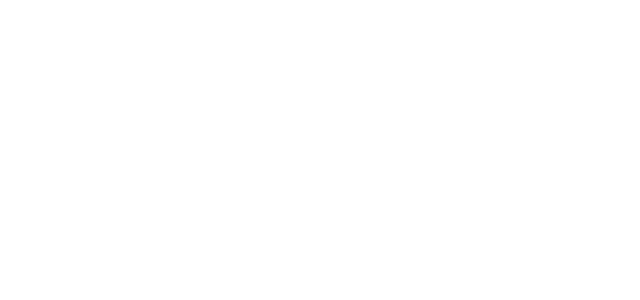
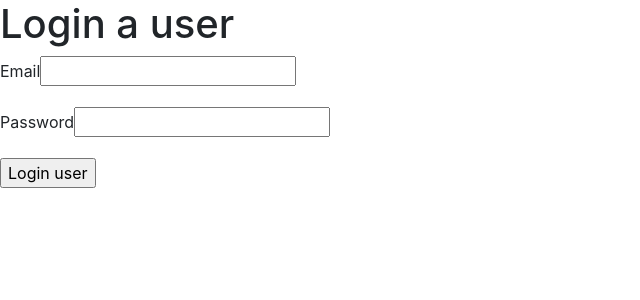
Before and after one commit to Coencidental/T3A2_Pesky_Pooch, a React (Create React App) app: page /login in a window 1280 px wide. Shown: the top 300 px of the page, without its empty margins (0-640 px from the left). Built offline with nearby package versions, Linux system fonts and the light colour scheme.

Commit message:
login page and form added

```diff
--- a/src/App.js
+++ b/src/App.js
@@ -1,17 +1,28 @@
 import React, { Component } from 'react';
 import { BrowserRouter as  Router, Route, Switch } from "react-router-dom";
-import axios from 'axios';
 import { Home } from './Home';
 import { About } from './About';
 import { Services } from './Services';
 import { Contact } from './Contact';
+import LoginPage from './LoginPage'
 
 class App extends Component {
+  state = {
+    token: sessionStorage.getItem("token")
+  }
+
+  onLogin = (token) => {
+    sessionStorage.setItem("token", token)
+    this.setState({ token })
+  }
   render() {
+    const { token } = this.props;
+
     return (
       <React.Fragment>
         <Router>
           <Switch>
+            <Route exact path="/login" component={LoginPage} />
             <Route exact path="/" component={Home} />
             <Route exact path="/about" component={About} />
             <Route exact path="/services" component={Services} />
--- /dev/null
+++ b/src/LoginPage.js
@@ -0,0 +1,16 @@
+import React, { Component } from 'react';
+import LoginForm from './forms/LoginForm';
+
+class LoginPage extends Component {
+  render() {
+
+    return(
+      <div>
+        <h1>Login a user</h1>
+        <LoginForm onLogin={this.props.onLogin} />
+      </div>
+    )
+  }
+}
+
+export default LoginPage;
--- /dev/null
+++ b/src/forms/LoginForm.js
@@ -0,0 +1,55 @@
+import React, { Component } from "react";
+import axios from "axios";
+import { Redirect } from "react-router-dom";
+
+
+export default class loginForm extends Component {
+  state = {
+    email: "",
+    password: ""
+  };
+
+  onFormSubmit = event => {
+    event.preventDefault();
+    const { email, password } = this.state;
+
+    axios.post("http://localhost:3000/api/login", { email, password })
+    .then(res => { this.props.onLogin(res.data.token); this.props.history.push("/") })
+    .cathc(err => console.error(err))
+  };
+
+  onInputChange = (name, event) => {
+    this.setState({ [name]: event.target.value });
+  };
+
+  render() {
+    console.log(this.props);
+    const { email, password } = this.state;
+
+    return this.state.submit ? (
+      <Redirect to="/" />
+    ) : (
+      <form onSubmit={this.onFormSubmit}>
+        <p>
+          <label htmlFor="email">Email</label>
+          <input
+            type="email"
+            value={email}
+            onChange={event => this.onInputChange("email", event)}
+          />
+        </p>
+        <p>
+          <label htmlFor="email">Password</label>
+          <input
+            type="password"
+            value={password}
+            onChange={event => this.onInputChange("password", event)}
+          />
+        </p>
+        <p>
+          <input type="submit" value="Login user" />
+        </p>
+     </form>
+   );
+  }
+}
```
